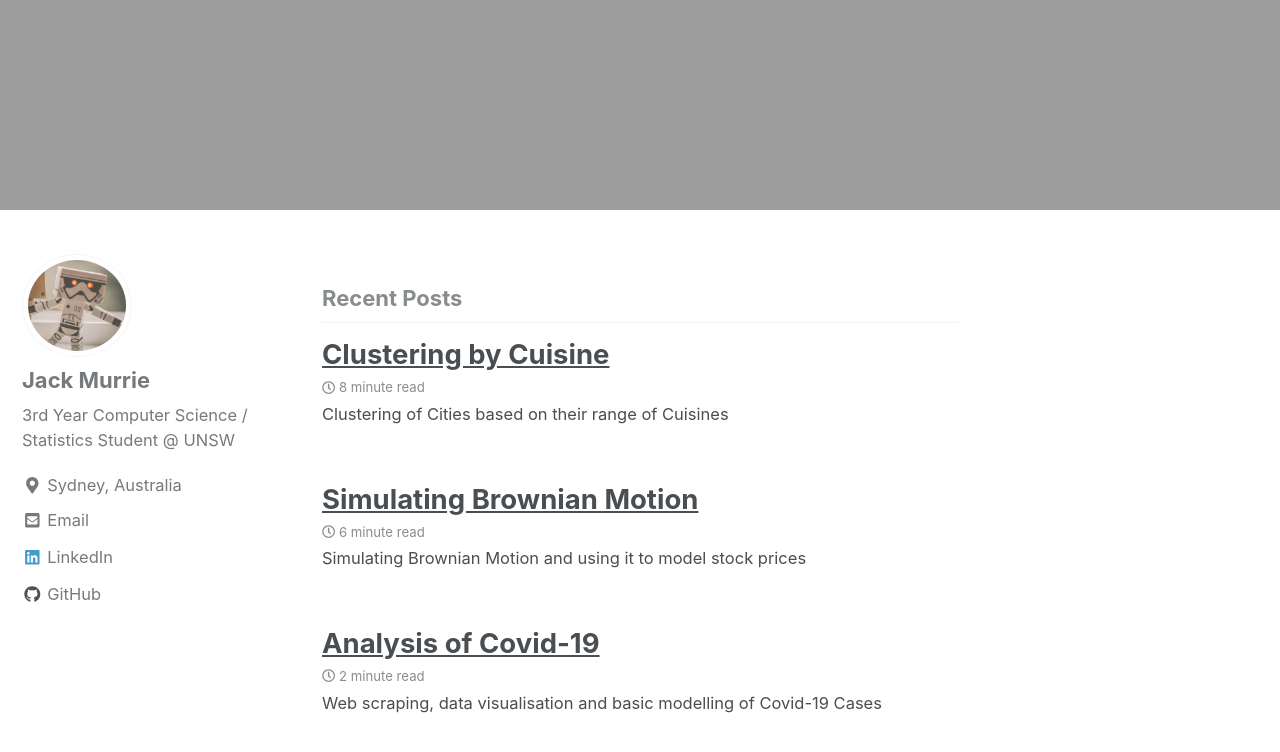
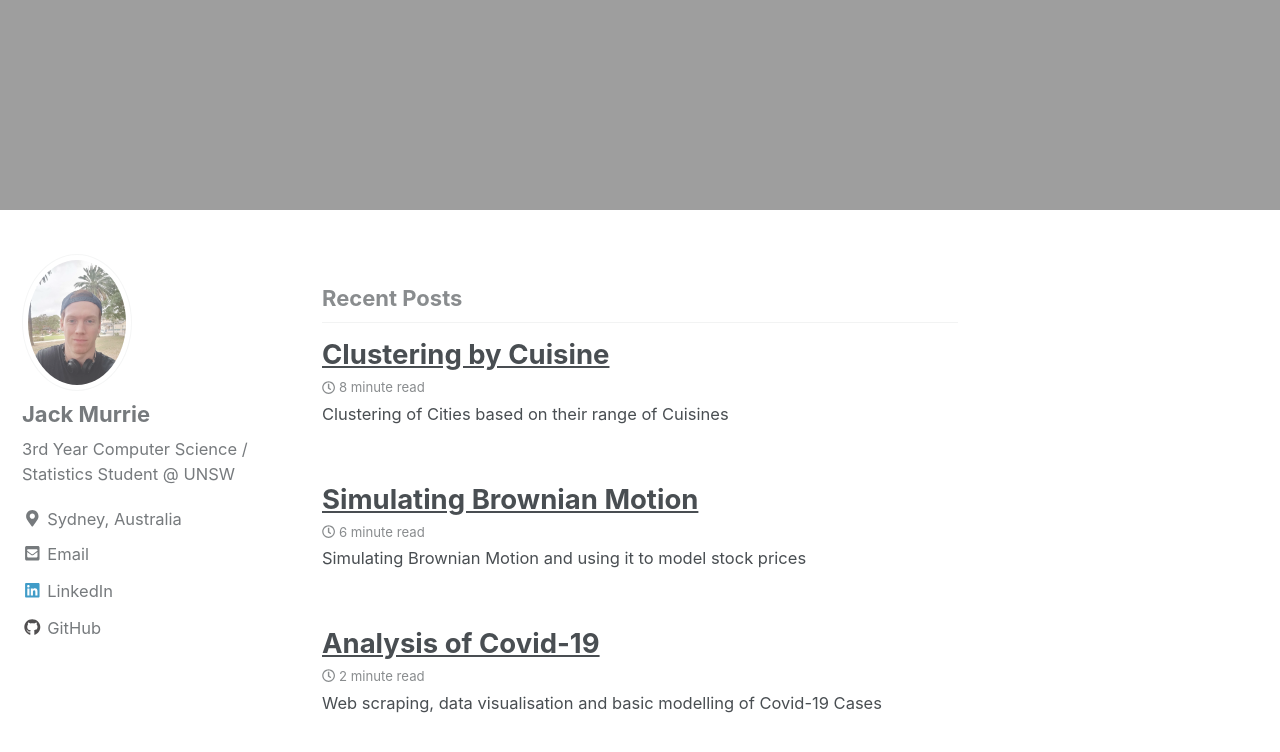
Before and after one commit to JackMurrie/JackMurrie.github.io, a Jekyll site: the page built from index.html, in a window 1280 px wide and 900 px high, scrolled down 850 px. Shown: the top 752 px of the window. Built offline with Jekyll 4.4.1, drawn with Linux system fonts in a browser that asks for light colours; nearby versions of some CDN libraries; the list of posts is cut into pages by our own code.

Commit message:
Update _config.yml

```diff
--- a/_config.yml
+++ b/_config.yml
@@ -85,7 +85,7 @@
 # Site Author
 author:
   name             : "Jack Murrie"
-  avatar           : "/images/bio-pic-2.jpg" # path of avatar image, e.g. "/assets/images/bio-photo.jpg"
+  avatar           : "/images/head_pic.jpg" # path of avatar image, e.g. "/assets/images/bio-photo.jpg"
   bio              : "3rd Year Computer Science / Statistics Student @ UNSW"
   location         : "Sydney, Australia"
   email            : "jackcmurrie4@gmail.com"
```
